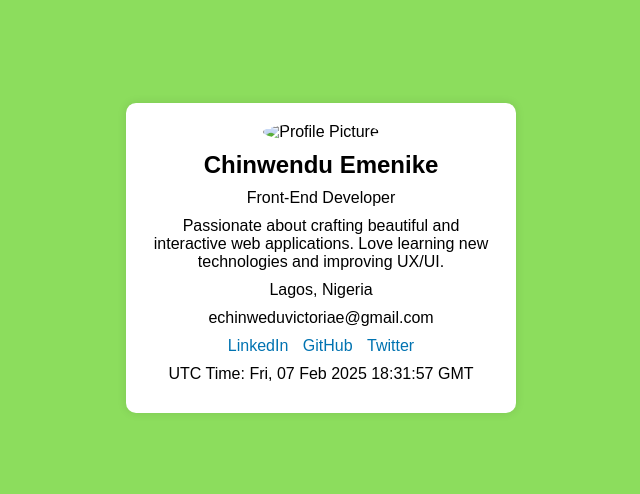
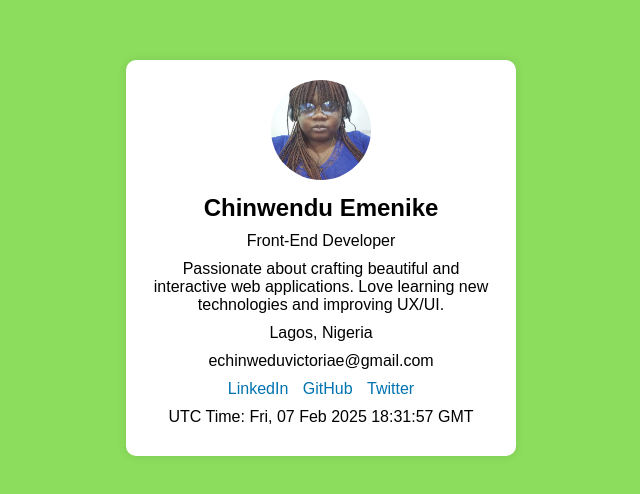
Before and after one commit to Chynweeme/hngx-stage0-profilecard, a plain HTML site: page index.html in a window 1280 px wide. Shown: the part 150-644 px from the top of the page, without its empty margins (319-959 px from the left). Drawn offline with Linux system fonts and the light colour scheme.

Commit message:
I added my profile picture here

```diff
--- a/index.html
+++ b/index.html
@@ -9,7 +9,7 @@
 </head>
 <body>
     <div class="profile-card">
-        <img src="profile.jpg" alt="Profile Picture" data-testid="profilePicture">
+        <img src="./hng-profile-picture.jpg" alt="Profile Picture" data-testid="profilePicture">
         <h2 data-testid="fullName">Chinwendu Emenike</h2>
         <p data-testid="jobTitle">Front-End Developer</p>
         <p data-testid="shortBio">Passionate about crafting beautiful and interactive web applications. Love learning new technologies and improving UX/UI.</p>
```
Also changed, not shown: hng-profile-picture.jpg (added).
